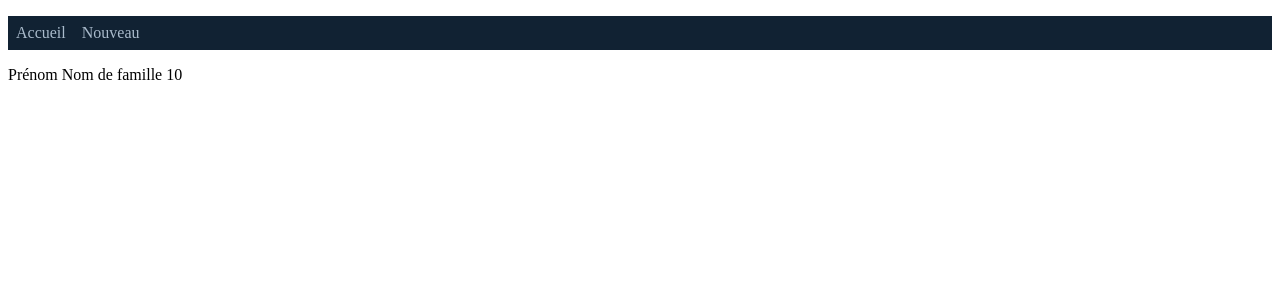
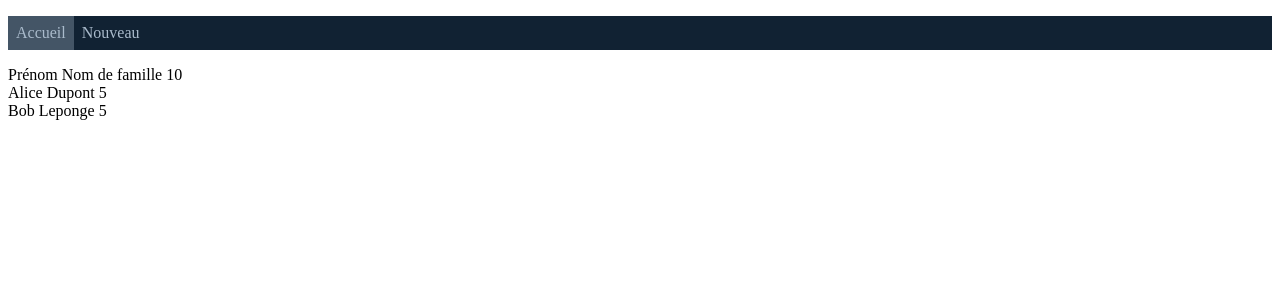
Before and after one commit to pbreteche/ng22w48, an Angular app: page / in a window 1280 px wide. Shown: the top 300 px of the page. Built offline with nearby package versions, Linux system fonts and the light colour scheme.

Commit message:
routerLinkActive

```diff
--- a/src/app/app.component.html
+++ b/src/app/app.component.html
@@ -1,7 +1,7 @@
 <nav>
     <ul>
-        <li><a routerLink="/">Accueil</a></li>
-        <li><a routerLink="/contact/nouveau">Nouveau</a></li>
+        <li><a routerLink="/" routerLinkActive="active" [routerLinkActiveOptions]="{exact: true}">Accueil</a></li>
+        <li><a routerLink="/contact/nouveau" routerLinkActive="active">Nouveau</a></li>
     </ul>
 </nav>
 
--- a/src/app/app.component.scss
+++ b/src/app/app.component.scss
@@ -13,5 +13,9 @@ nav {
         display: block;
         padding: .5em;
         text-decoration: none;
+
+        &.active {
+            background-color: #456;
+        }
     }
 }
--- a/src/app/app.module.ts
+++ b/src/app/app.module.ts
@@ -29,8 +29,9 @@ import { RouterModule } from '@angular/router';
     ReactiveFormsModule,
     HttpClientModule,
     RouterModule.forRoot([
-      {path: '', component: ContactIndexComponent},
+      {path: '', component: ContactIndexComponent, pathMatch: 'full'},
       {path: 'contact/nouveau', component: ContactNewComponent},
+      {path: '**', redirectTo: ''},
     ]),
   ],
   providers: [
--- a/src/app/contact-index/contact-index.component.ts
+++ b/src/app/contact-index/contact-index.component.ts
@@ -19,7 +19,7 @@ export class ContactIndexComponent {
     return this.contactList.contacts
       .pipe(
         map((contacts: Contact[]) => contacts.filter(
-          (c: Contact) => c.priority && c.priority > 5
+          (c: Contact) => c.priority && c.priority > 0
         ))
       )
     ;
```
